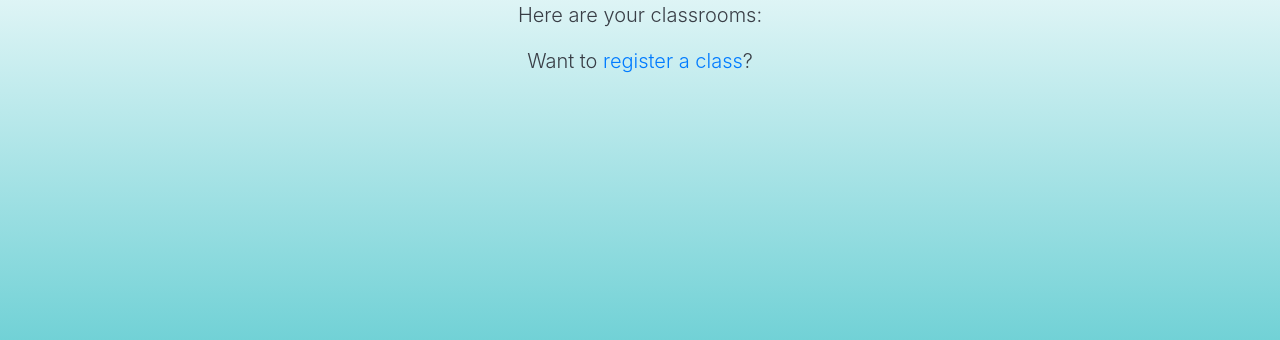
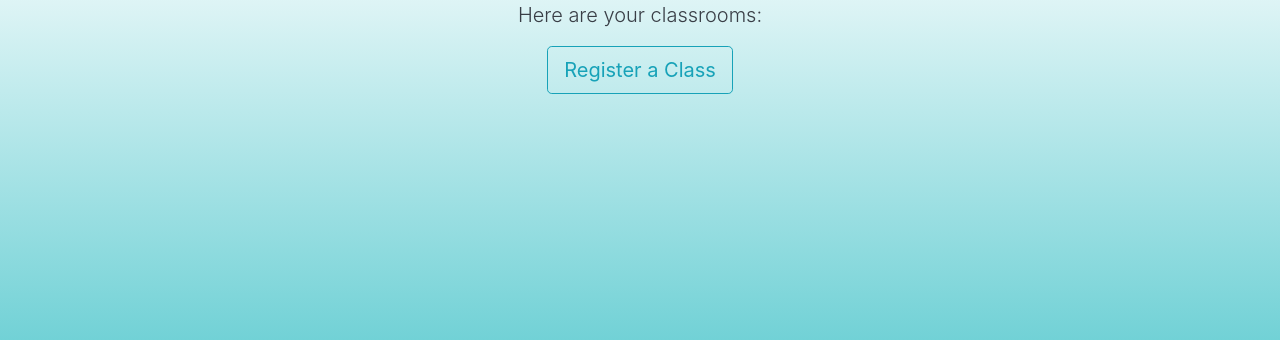
Before and after one commit to wwu-csci-497/csci-497-project-classroomfeedbacksystem, a Flask app: page /dashboard in a window 1280 px wide. Shown: the part 104-444 px from the top of the page. Run offline with Flask 2, Linux system fonts and the light colour scheme; the visitor is signed in with stand-in values (Sample User, id 1); data comes from the database, SQL or seed files in the repository; data that the repository does not hold is empty; some libraries are stand-ins or nearby versions.

Commit message:
still working, made register class bigger and centered type of questiondrop down

```diff
--- a/flaskr/templates/review/create.html
+++ b/flaskr/templates/review/create.html
@@ -5,7 +5,7 @@
 </div>
 {% endblock %}
 {% block content %}
-<div class="dropdown">
+<div class="dropdown" style="text-align:center">
   <button class="btn btn-secondary dropdown-toggle" type="button" id="dropdownMenuButton" data-toggle="dropdown" aria-haspopup="true" aria-expanded="false">
     Question Type
   </button>
--- a/flaskr/templates/review/dashboard.html
+++ b/flaskr/templates/review/dashboard.html
@@ -17,8 +17,8 @@
 
 {% endfor %}
 
-<div class="container">
-    <p class="lead">Want to <a href="{{ url_for('auth.registerclass') }}">register a class</a>?</p>
+<div class="container" style="text-align:center">
+    <a  href="{{ url_for('auth.registerclass') }}" class="btn btn-outline-info btn-lg" role="button">Register a Class</a>
   </div>
 {% endblock %}
 
```
